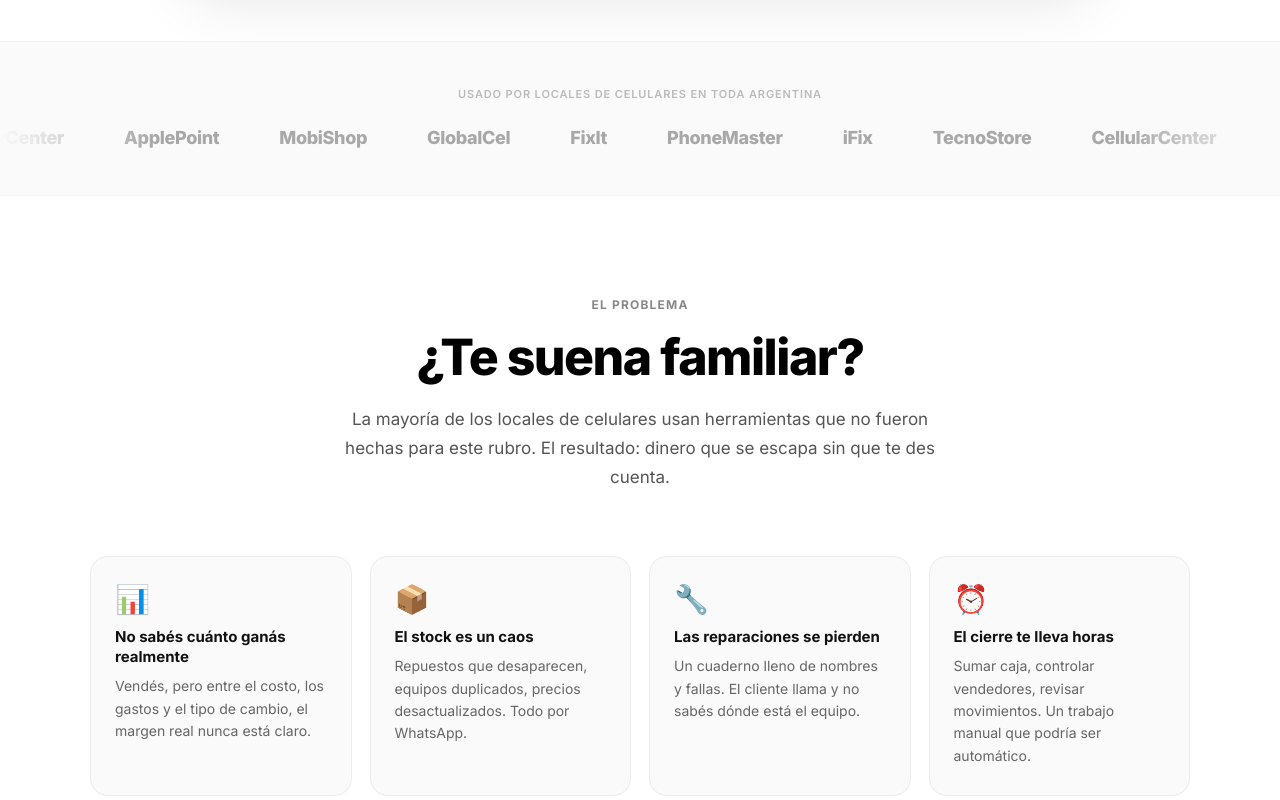
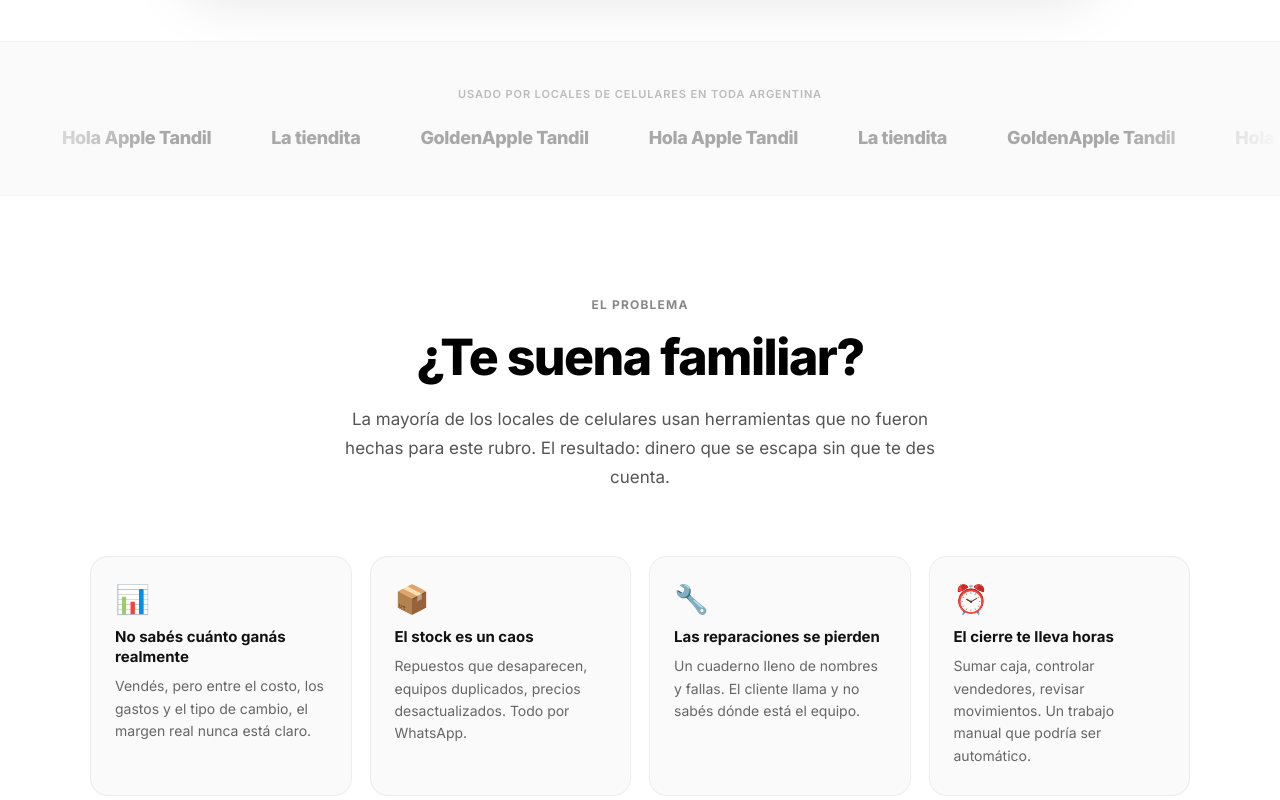
Before and after one commit to asciacontacto-beep/phonestock, a Next.js app: page / in a window 1280 px wide. Shown: the part 1379-2179 px from the top of the page. Built offline with nearby package versions, Linux system fonts and the light colour scheme; no server answers.

Commit message:
Update brands in homepage marquee

```diff
--- a/src/components/LandingPage.tsx
+++ b/src/components/LandingPage.tsx
@@ -176,8 +176,8 @@ export default function LandingPage() {
         <p className={styles.marqueeLabel}>Usado por locales de celulares en toda Argentina</p>
         <div className={styles.marqueeWrapper}>
           <div className={styles.marqueeTrack}>
-            {["iFix","TecnoStore","CellularCenter","ApplePoint","MobiShop","GlobalCel","FixIt","PhoneMaster",
-              "iFix","TecnoStore","CellularCenter","ApplePoint","MobiShop","GlobalCel","FixIt","PhoneMaster"].map((n, i) => (
+            {["La tiendita", "GoldenApple Tandil", "Hola Apple Tandil", "La tiendita", "GoldenApple Tandil", "Hola Apple Tandil",
+              "La tiendita", "GoldenApple Tandil", "Hola Apple Tandil", "La tiendita", "GoldenApple Tandil", "Hola Apple Tandil"].map((n, i) => (
               <span key={i} className={styles.marqueeItem}>{n}</span>
             ))}
           </div>
```
